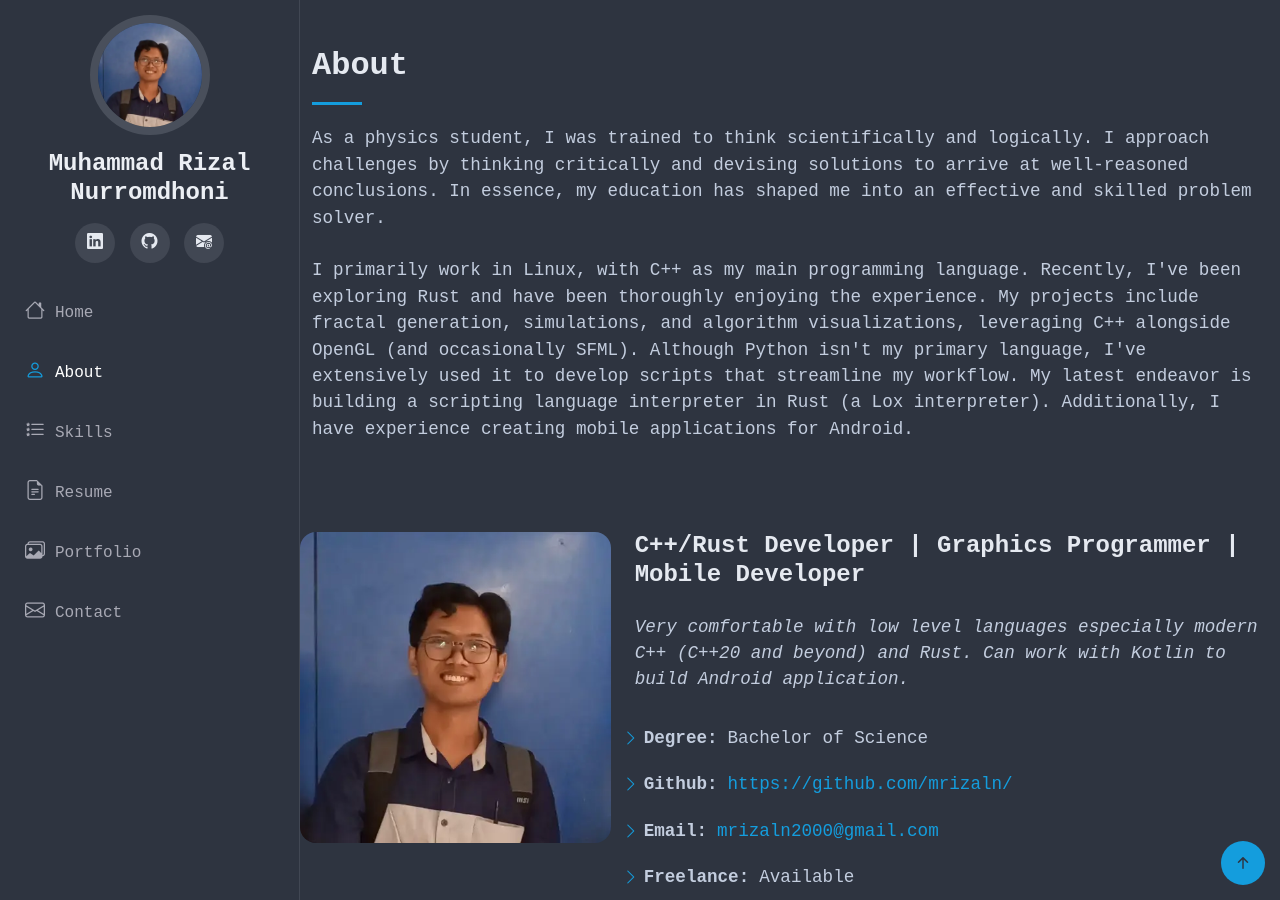
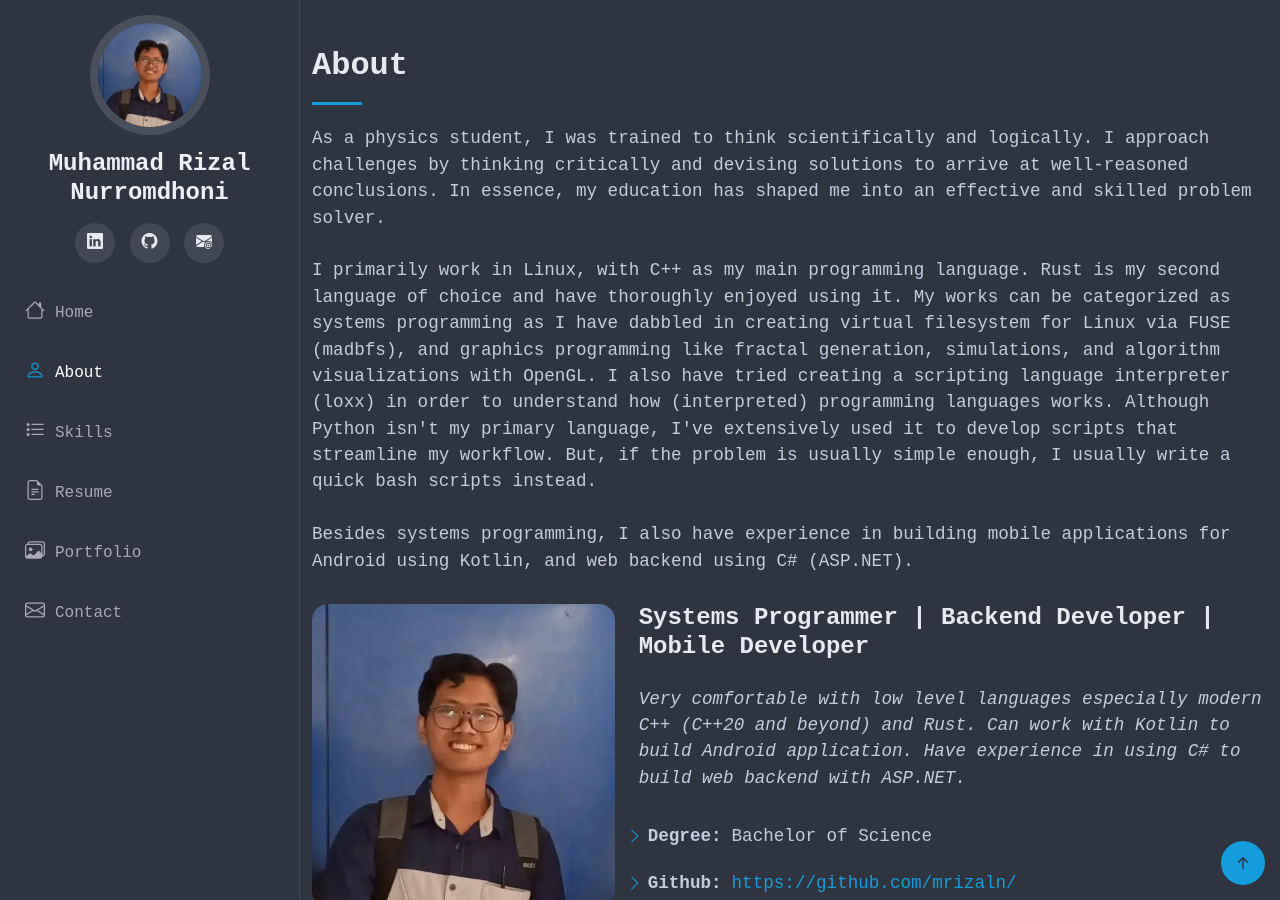
Before and after one commit to mrizaln/mrizaln.github.io, a Jekyll site: the page built from portfolio.html, in a window 1280 px wide and 900 px high, scrolled down 913 px. Built offline with Jekyll 4.4.1, drawn with Linux system fonts in a browser that asks for light colours; some of the changed text lies outside the part shown.

Commit message:
Update about section

```diff
--- a/portfolio.html
+++ b/portfolio.html
@@ -76,7 +76,7 @@
 
       <div class="container">
         <h2>Muhammad Rizal Nurromdhoni</h2>
-        <p>I'm a <span class="typed" data-typed-items="C++ Developer, Rust Developer, Systems Programmer, Graphics Programmer"></span><span class="typed-cursor typed-cursor--blink" aria-hidden="true"></span><span class="typed-cursor typed-cursor--blink" aria-hidden="true"></span></p>
+        <p>I'm a <span class="typed" data-typed-items="Systems Programmer, Backend Developer, Mobile Developer"></span><span class="typed-cursor typed-cursor--blink" aria-hidden="true"></span><span class="typed-cursor typed-cursor--blink" aria-hidden="true"></span></p>
       </div>
 
     </section><!-- /Hero Section -->
@@ -89,32 +89,31 @@
         <h2>About</h2>
         <p>As a physics student, I was trained to think scientifically and logically. I approach challenges by thinking critically and devising solutions to arrive at well-reasoned conclusions. In essence, my education has shaped me into an effective and skilled problem solver.</p>
         <br>
-        <p>I primarily work in Linux, with C++ as my main programming language. Recently, I've been exploring Rust and have been thoroughly enjoying the experience. My projects include fractal generation, simulations, and algorithm visualizations, leveraging C++ alongside OpenGL (and occasionally SFML). Although Python isn't my primary language, I've extensively used it to develop scripts that streamline my workflow. My latest endeavor is building a scripting language interpreter in Rust (a Lox interpreter). Additionally, I have experience creating mobile applications for Android.</p>
+        <p>I primarily work in Linux, with C++ as my main programming language. Rust is my second language of choice and have thoroughly enjoyed using it. My works can be categorized as systems programming as I have dabbled in creating virtual filesystem for Linux via FUSE (madbfs), and graphics programming like fractal generation, simulations, and algorithm visualizations with OpenGL. I also have tried creating a scripting language interpreter (loxx) in order to understand how (interpreted) programming languages works. Although Python isn't my primary language, I've extensively used it to develop scripts that streamline my workflow. But, if the problem is usually simple enough, I usually write a quick bash scripts instead.</p>
+        <br>
+        <p>Besides systems programming, I also have experience in building mobile applications for Android using Kotlin, and web backend using C# (ASP.NET).</p>
       </div><!-- End Section Title -->
 
-      <div class="container section title">
+      <div class="container">
         <div class="row gy-4 justify-content-center">
           <div class="col-lg-4">
             <img src="assets/img/me-medium.webp" class="img-fluid rounded-4" title="Muhammad Rizal Nurromdhoni picture">
           </div>
           <div class="col-lg-8 content">
-            <h2>C++/Rust Developer | Graphics Programmer | Mobile Developer</h2>
+            <h2>Systems Programmer | Backend Developer | Mobile Developer</h2>
             <p class="fst-italic py-3">
-              Very comfortable with low level languages especially modern C++ (C++20 and beyond) and Rust. Can work with Kotlin to build Android application.
+              Very comfortable with low level languages especially modern C++ (C++20 and beyond) and Rust. Can work with Kotlin to build Android application. Have experience in using C# to build web backend with ASP.NET.
             </p>
             <div class="row">
               <ul>
                 <li><i class="bi bi-chevron-right"></i> <strong>Degree:</strong> <span>Bachelor of Science</span></li>
                 <li><i class="bi bi-chevron-right"></i> <strong>Github:</strong> <span><a href="https://github.com/mrizaln/">https://github.com/mrizaln/</a></span></li>
                 <li><i class="bi bi-chevron-right"></i> <strong>Email:</strong> <span><a href="mailto:mrizaln2000@gmail.com">mrizaln2000@gmail.com</a></span></li>
-                <li><i class="bi bi-chevron-right"></i> <strong>Freelance:</strong> <span>Available</span></li>
               </ul>
             </div>
           </div>
         </div>
-
       </div>
-
     </section><!-- /About Section -->
 
     <!-- Skills Section -->
@@ -137,67 +136,74 @@
               <div class="progress-bar-wrap">
                 <div class="progress-bar" role="progressbar" aria-valuenow="100" aria-valuemin="0" aria-valuemax="100"></div>
               </div>
-            </div><!-- End Skills Item -->
+            </div>
 
             <div class="progress">
-              <span class="skill fs-5"><span>Rust</span> <i class="val">80%</i></span>
+              <span class="skill fs-5"><span>Rust</span> <i class="val">85%</i></span>
               <div class="progress-bar-wrap">
-                <div class="progress-bar" role="progressbar" aria-valuenow="80" aria-valuemin="0" aria-valuemax="100"></div>
+                <div class="progress-bar" role="progressbar" aria-valuenow="85" aria-valuemin="0" aria-valuemax="100"></div>
               </div>
-            </div><!-- End Skills Item -->
+            </div>
 
             <div class="progress">
               <span class="skill fs-5"><span>C</span> <i class="val">85%</i></span>
               <div class="progress-bar-wrap">
                 <div class="progress-bar" role="progressbar" aria-valuenow="85" aria-valuemin="0" aria-valuemax="100"></div>
               </div>
-            </div><!-- End Skills Item -->
+            </div>
+
+            <div class="progress">
+              <span class="skill fs-5"><span>Python</span> <i class="val">90%</i></span>
+              <div class="progress-bar-wrap">
+                <div class="progress-bar" role="progressbar" aria-valuenow="90" aria-valuemin="0" aria-valuemax="100"></div>
+              </div>
+            </div>
+
+            <div class="progress">
+              <span class="skill fs-5"><span>C#</span> <i class="val">80%</i></span>
+              <div class="progress-bar-wrap">
+                <div class="progress-bar" role="progressbar" aria-valuenow="80" aria-valuemin="0" aria-valuemax="100"></div>
+              </div>
+            </div>
+
+            <div class="progress">
+              <span class="skill fs-5"><span>Kotlin</span> <i class="val">75%</i></span>
+              <div class="progress-bar-wrap">
+                <div class="progress-bar" role="progressbar" aria-valuenow="75" aria-valuemin="0" aria-valuemax="100"></div>
+              </div>
+            </div>
+
+          </div>
+
+          <div class="col-lg-6">
+
+            <div class="progress">
+              <span class="skill fs-5"><span>Linux</span> <i class="val">95%</i></span>
+              <div class="progress-bar-wrap">
+                <div class="progress-bar" role="progressbar" aria-valuenow="95" aria-valuemin="0" aria-valuemax="100"></div>
+              </div>
+            </div>
 
             <div class="progress fs-5">
               <span class="skill"><span>OpenGL</span> <i class="val">75%</i></span>
               <div class="progress-bar-wrap">
                 <div class="progress-bar" role="progressbar" aria-valuenow="75" aria-valuemin="0" aria-valuemax="100"></div>
               </div>
-            </div><!-- End Skills Item -->
+            </div>
 
             <div class="progress fs-5">
               <span class="skill"><span>Git</span> <i class="val">85%</i></span>
               <div class="progress-bar-wrap">
                 <div class="progress-bar" role="progressbar" aria-valuenow="85" aria-valuemin="0" aria-valuemax="100"></div>
               </div>
-            </div><!-- End Skills Item -->
-
-          </div>
-
-          <div class="col-lg-6">
-
-            <div class="progress">
-              <span class="skill fs-5"><span>Python</span> <i class="val">90%</i></span>
-              <div class="progress-bar-wrap">
-                <div class="progress-bar" role="progressbar" aria-valuenow="90" aria-valuemin="0" aria-valuemax="100"></div>
-              </div>
-            </div><!-- End Skills Item -->
-
-            <div class="progress">
-              <span class="skill fs-5"><span>Kotlin</span> <i class="val">80%</i></span>
-              <div class="progress-bar-wrap">
-                <div class="progress-bar" role="progressbar" aria-valuenow="80" aria-valuemin="0" aria-valuemax="100"></div>
-              </div>
-            </div><!-- End Skills Item -->
-
-            <div class="progress">
-              <span class="skill fs-5"><span>Linux</span> <i class="val">90%</i></span>
-              <div class="progress-bar-wrap">
-                <div class="progress-bar" role="progressbar" aria-valuenow="90" aria-valuemin="0" aria-valuemax="100"></div>
-              </div>
-            </div><!-- End Skills Item -->
+            </div>
 
             <div class="progress">
               <span class="skill fs-5"><span>Bash</span> <i class="val">70%</i></span>
               <div class="progress-bar-wrap">
                 <div class="progress-bar" role="progressbar" aria-valuenow="70" aria-valuemin="0" aria-valuemax="100"></div>
               </div>
-            </div><!-- End Skills Item -->
+            </div>
 
           </div>
 
```
